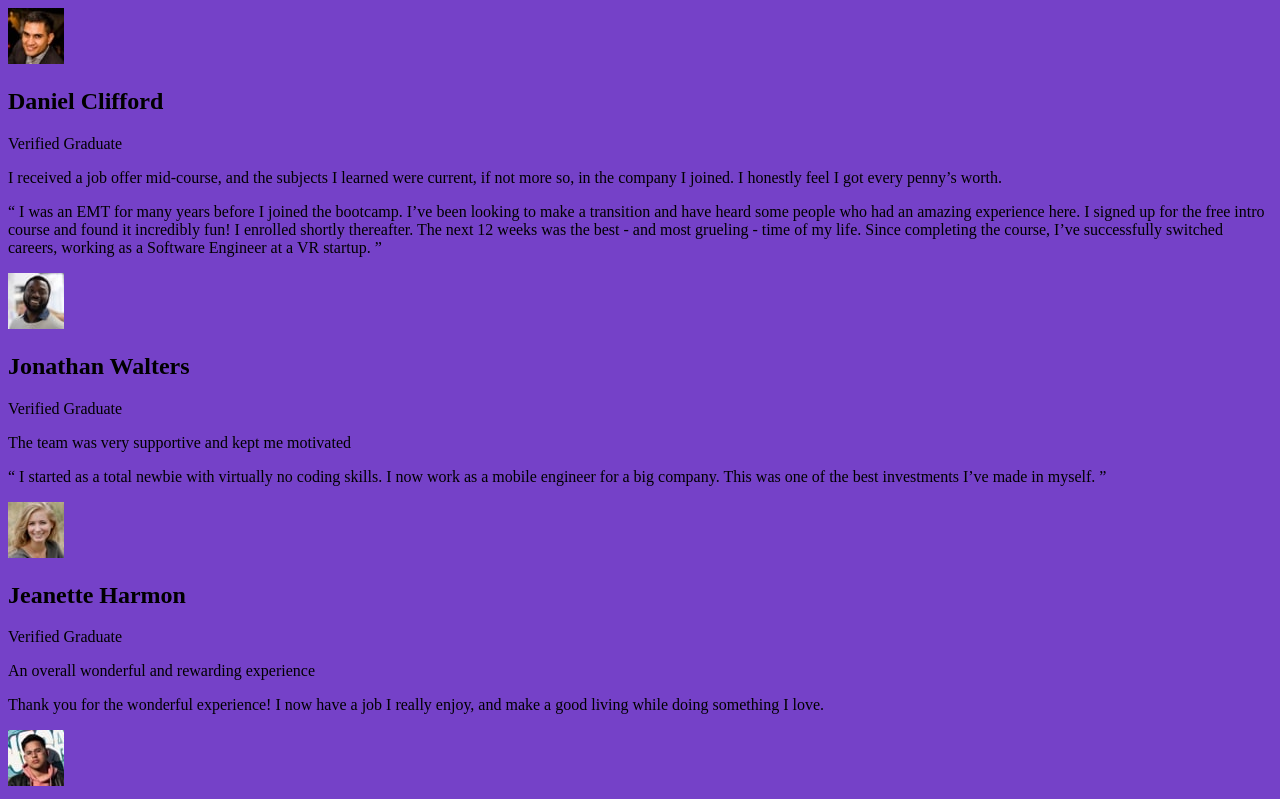
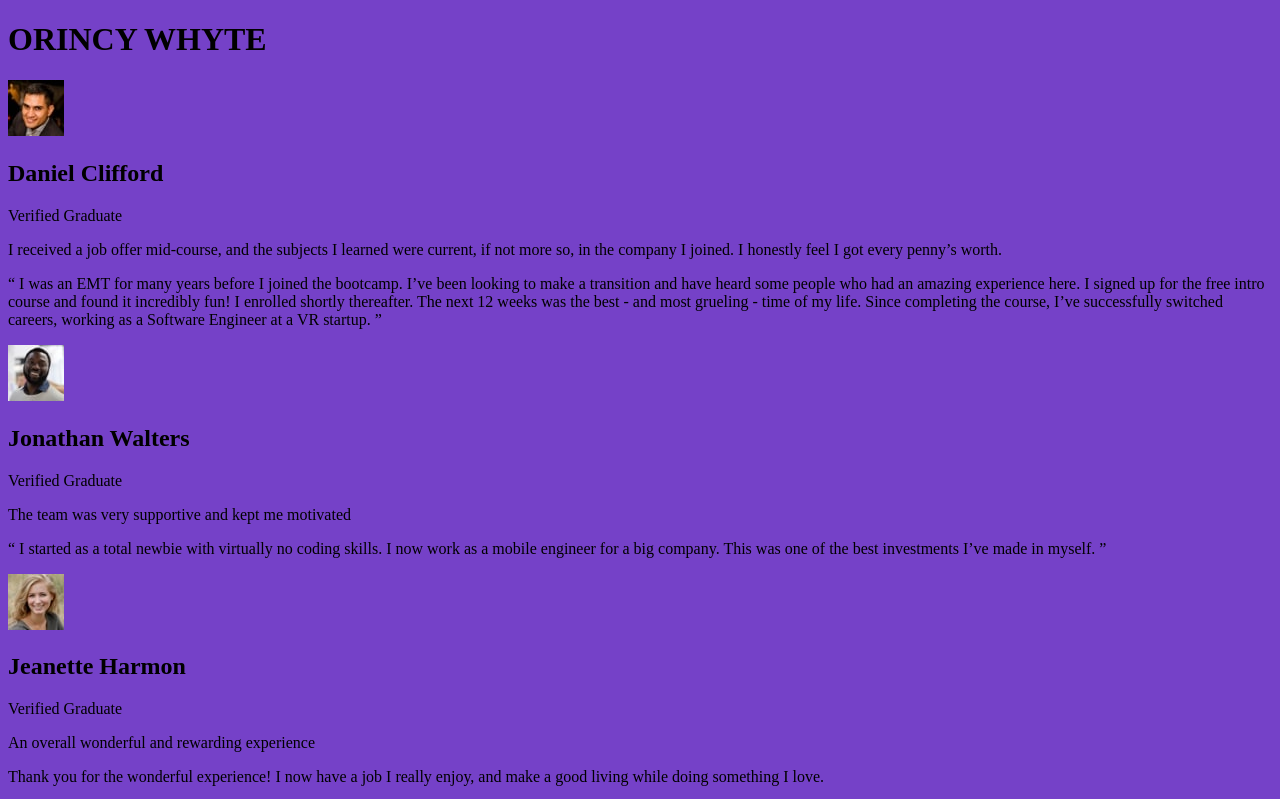
Before and after one commit to Lfreeman124/Testimonials, a plain HTML site: page index.html in a window 1280 px wide. Shown: the top 799 px of the page. Drawn offline with Linux system fonts and the light colour scheme.

Commit message:
added my name

```diff
--- a/index.html
+++ b/index.html
@@ -27,6 +27,8 @@
     <link rel="stylesheet" href="./testimonials.css" />
   </head>
   <body>
+
+    <h1> ORINCY WHYTE</h1>
     <content class="container">
       <section class="card one">
         <header>
```
